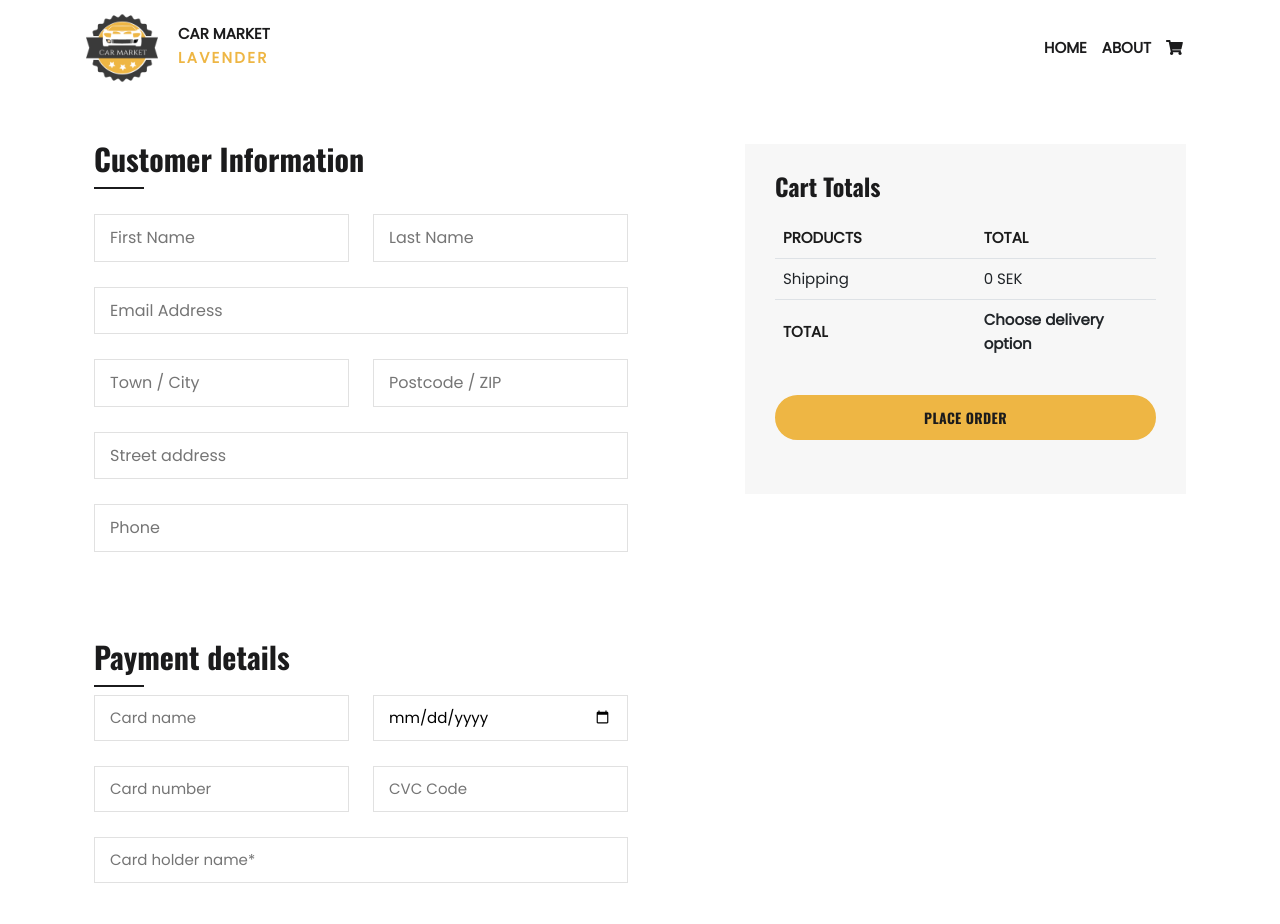
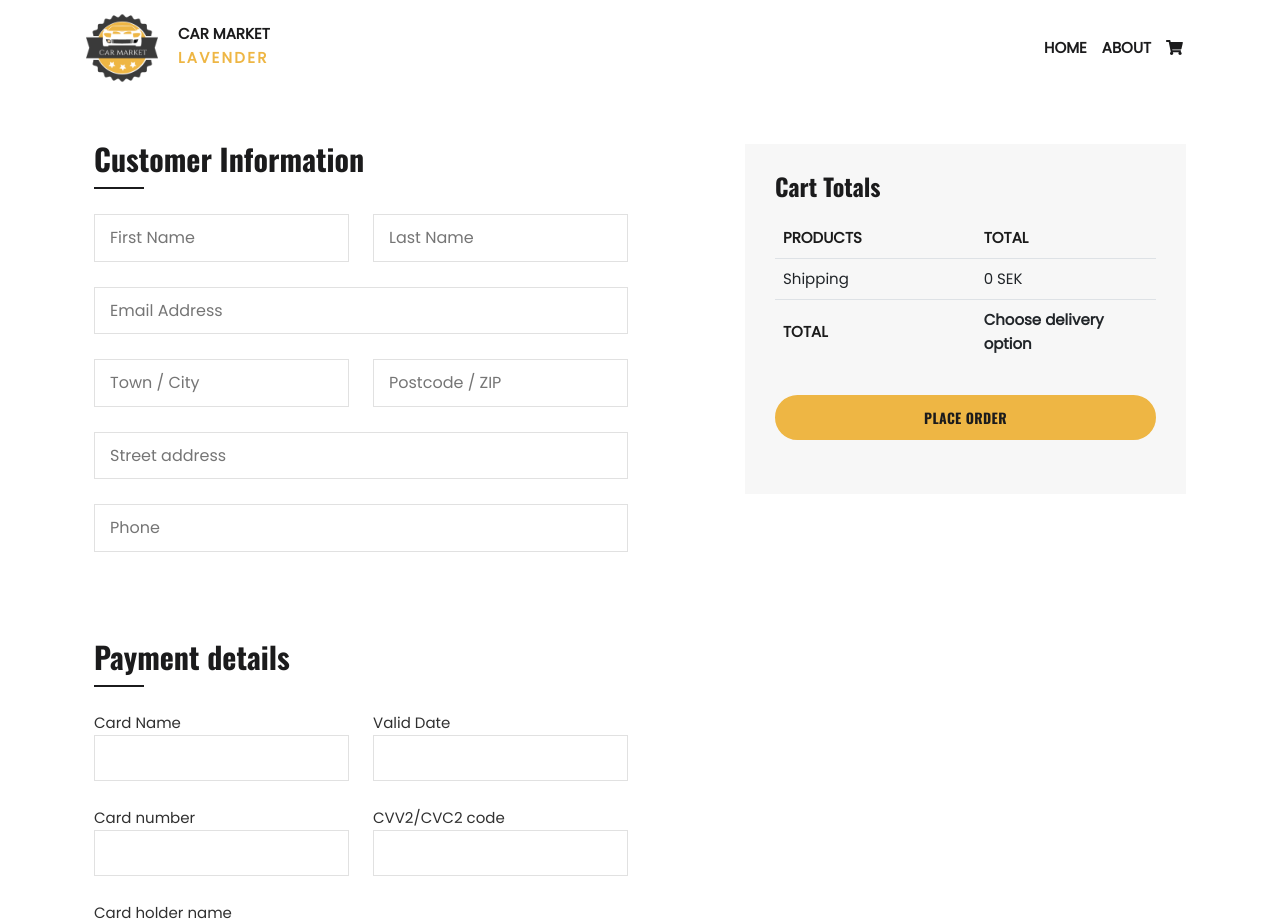
Before and after one commit to SvitlanaRybakova/Bilshop-Lavender, a React (Create React App) app: page /shopping-cart/checkout in a window 1280 px wide. Shown: the top 924 px of the page. Built offline with nearby package versions, Linux system fonts and the light colour scheme.

Commit message:
Added payment info to collected data,
+ changed styling av labels of payments fields

```diff
--- a/src/pages/Checkout.js
+++ b/src/pages/Checkout.js
@@ -19,6 +19,11 @@ export default function Checkout() {
     postcode: '',
     streetAddress: '',
     phone: '',
+    cardName: '',
+    validDate: '',
+    cardNumber: '',
+    cvcCode: '',
+    cardHolder: ''
   }
 
   //function for collection of the user data fires onChange at inputs
@@ -99,22 +104,22 @@ export default function Checkout() {
                   {/* END billingFormWrap */}
 
                   {/* Payment details*/}
-                  <h2 className={styles.h2}>Payment details</h2>
+                  <h2 className={`${styles.h2} mb-4`}>Payment details</h2>
                   <div className={styles.billingFormWrap, styles.paymentDetails}>
                     <form action="#" method="post">
                       <div className="row">
 
                         <div className="col-md-6">
                           <div className={`${styles.inputItem} mt-0`}>
-                            <label htmlFor="card_name" className="sr-only required">Card Name</label>
-                            <input type="text" id="card_name" placeholder="Card name" required />
+                            <label htmlFor="cardName" className="required">Card Name</label>
+                            <input type="text" id="cardName" required onChange={handle}/>
                           </div>
                         </div>
 
                         <div className="col-md-6">
                           <div className={`${styles.inputItem} mt-md-0`}>
-                            <label htmlFor="valid_date" className="sr-only required">Valid Date</label>
-                            <input type="date" id="valid_date" placeholder="Valid Date" required />
+                            <label htmlFor="validDate" className="required">Valid Date</label>
+                            <input type="text" id="validDate" required onChange={handle}/>
                           </div>
                         </div>
 
@@ -125,15 +130,15 @@ export default function Checkout() {
 
                         <div className="col-md-6">
                           <div className={`${styles.inputItem} mt-0`}>
-                            <label htmlFor="card_number" className="sr-only required">Card number</label>
-                            <input type="number" id="card_number" placeholder="Card number" required />
+                            <label htmlFor="cardNumber" className="required">Card number</label>
+                            <input type="number" id="cardNumber" required onChange={handle}/>
                           </div>
                         </div>
 
                         <div className="col-md-6">
                           <div className={`${styles.inputItem} mt-md-0`}>
-                            <label htmlFor="cvc_code" className="sr-only required">CVV2/CVC2 code</label>
-                            <input type="number" id="cvc_code" placeholder="CVC Code" required />
+                            <label htmlFor="cvcCode" className="required">CVV2/CVC2 code</label>
+                            <input type="number" id="cvcCode" required onChange={handle}/>
                           </div>
                         </div>
 
@@ -141,8 +146,8 @@ export default function Checkout() {
                       {/* end row */}
 
                       <div className={styles.inputItem}>
-                        <label htmlFor="card_holder" className="sr-only required">Card holder name</label>
-                        <input type="text" id="card_holder" placeholder="Card holder name*" required />
+                        <label htmlFor="cardHolder" className="required">Card holder name</label>
+                        <input type="text" id="cardHolder" required onChange={handle}/>
                       </div>
                     </form>
                   </div>
```
